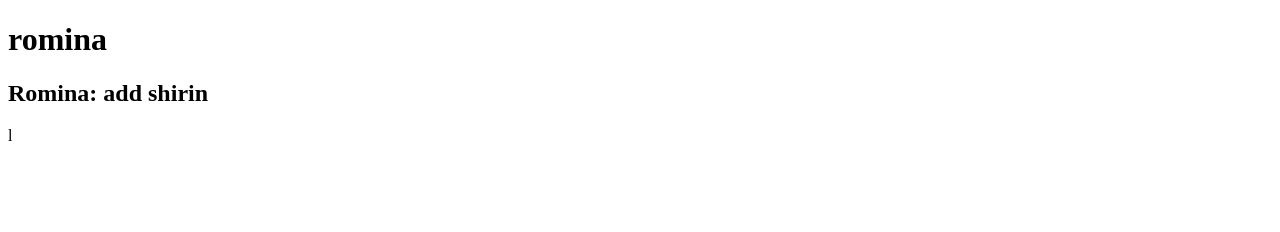
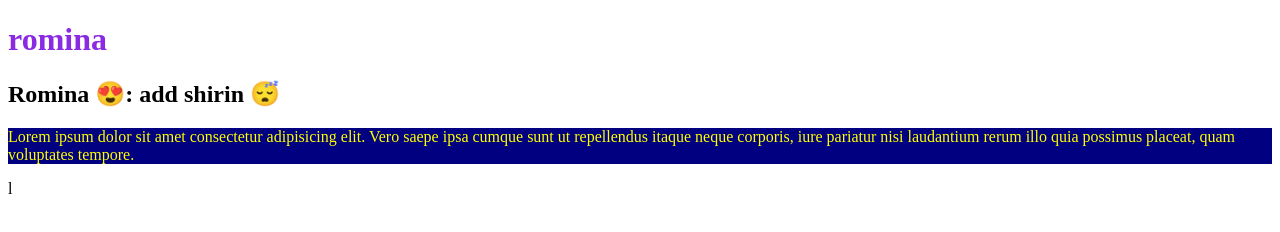
Before and after one commit to RominaBideh/romina-, a plain HTML site: page index.html in a window 1280 px wide. Drawn offline with Linux system fonts and the light colour scheme.

Commit message:
done romina

```diff
--- a/color.css
+++ b/color.css
@@ -1,3 +1,7 @@
 h1 {
   color: blueviolet;
 }
+#romina {
+  color: yellow;
+  background-color: navy;
+}
--- a/index.html
+++ b/index.html
@@ -4,11 +4,17 @@
     <meta charset="UTF-8" />
     <meta http-equiv="X-UA-Compatible" content="IE=edge" />
     <meta name="viewport" content="width=device-width, initial-scale=1.0" />
+    <link rel="stylesheet" href="color.css" />
     <title>Document</title>
   </head>
   <body>
     <h1>romina</h1>
-    <h2>Romina: add shirin</h2>
+    <h2>Romina 😍: add shirin 😴</h2>
+    <p id="romina">
+      Lorem ipsum dolor sit amet consectetur adipisicing elit. Vero saepe ipsa
+      cumque sunt ut repellendus itaque neque corporis, iure pariatur nisi
+      laudantium rerum illo quia possimus placeat, quam voluptates tempore.
+    </p>
   </body>
 </html>
 l
```
